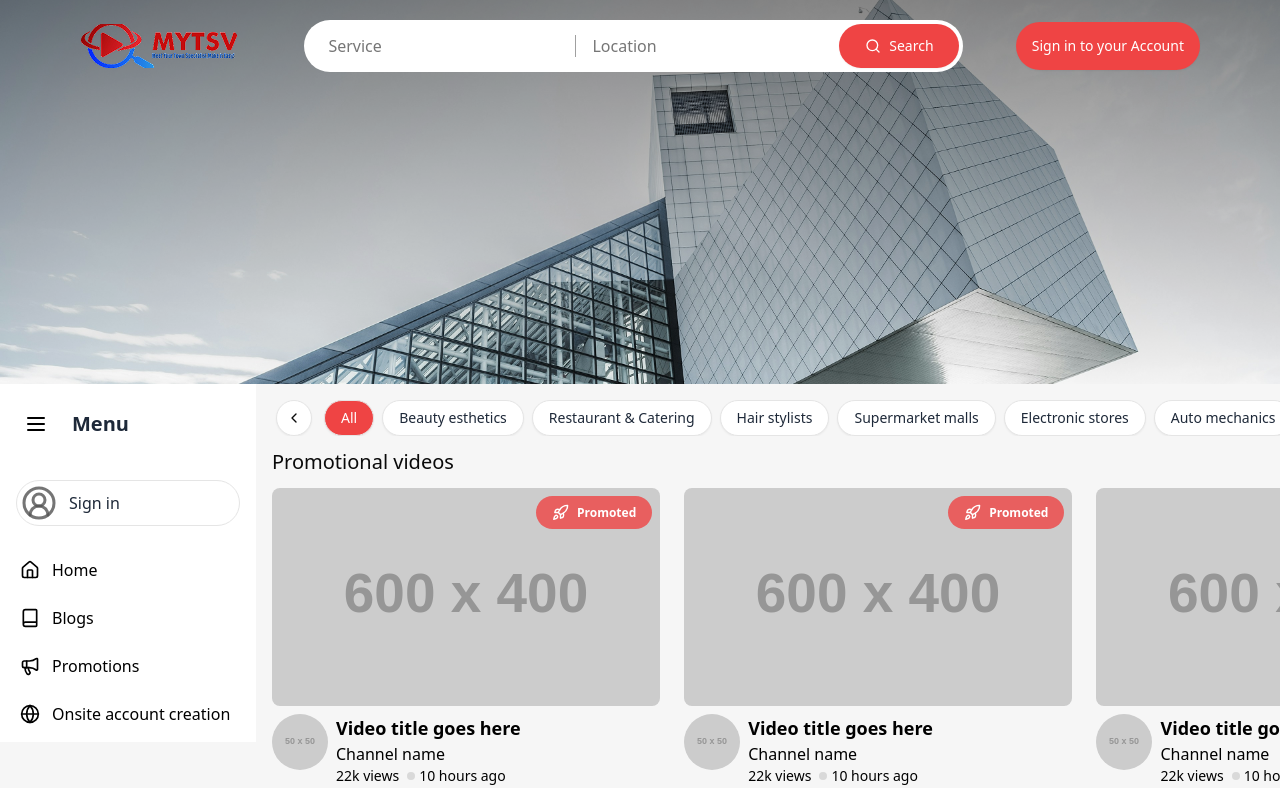
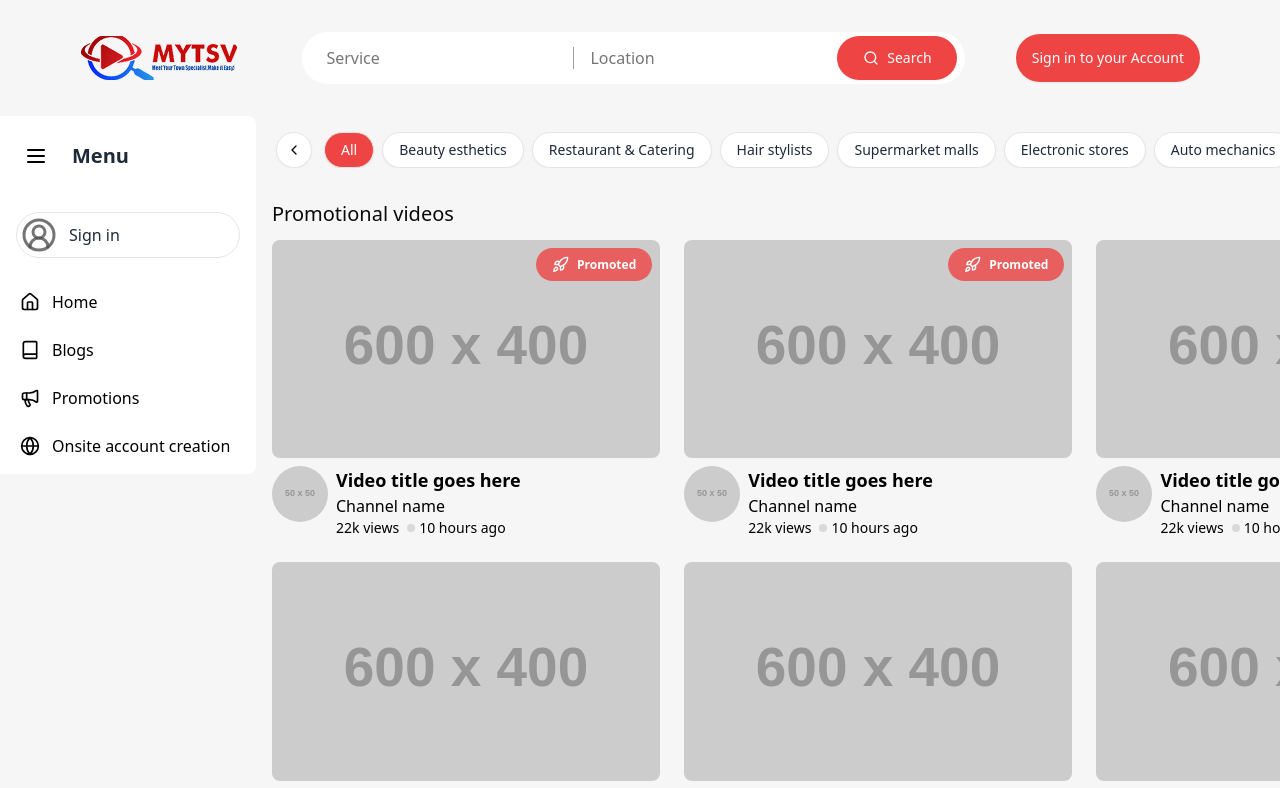
Before and after one commit to sparktechagency/usaybek_web, a Next.js app: page / in a window 1280 px wide. Shown: the top 788 px of the page. Built offline with nearby package versions, Linux system fonts and the light colour scheme.

Commit message:
few change for the root layout font change

```diff
--- a/src/app/(common)/layout.tsx
+++ b/src/app/(common)/layout.tsx
@@ -1,5 +1,5 @@
-import HeroSec from '@/components/common/home/hero-sec'
 import Sidebar from '@/components/common/sideber'
+import Navber from '@/components/shared/navber'
 import { childrenProps } from '@/types'
 import React from 'react'
 
@@ -7,7 +7,8 @@ import React from 'react'
 export default function CommonLayout({ children }: childrenProps) {
   return (
     <div>
-      <HeroSec />
+      {/* <HeroSec /> */}
+      <Navber/>
       <div className='flex'>
         <div><Sidebar /></div>
         <main className='p-4'>{children}</main>
--- a/src/app/(common)/page.tsx
+++ b/src/app/(common)/page.tsx
@@ -14,7 +14,7 @@ export default function Home() {
         onSelectCategory={setSelectedCategory}
       />
       <div>
-        <h1 className="text-xl font-medium py-3">{selectedCategory == "All" ? "Promotional videos" : selectedCategory}</h1>
+        <h1 className="text-xl font-medium pt-8 pb-3">{selectedCategory == "All" ? "Promotional videos" : selectedCategory}</h1>
         <VideoBox />
       </div>
     </div>
--- a/src/app/layout.tsx
+++ b/src/app/layout.tsx
@@ -1,16 +1,14 @@
 import type { Metadata } from "next";
-import { Geist, Geist_Mono } from "next/font/google";
+import { Poppins } from "next/font/google"; // Import Poppins
 import "@/app/style/globals.css";
 import Providers from "@/components/providers";
 
-const geistSans = Geist({
-  variable: "--font-geist-sans",
+// Load Poppins font
+const poppins = Poppins({
+  variable: "--font-poppins",
   subsets: ["latin"],
-});
-
-const geistMono = Geist_Mono({
-  variable: "--font-geist-mono",
-  subsets: ["latin"],
+  weight: ["400", "500", "600", "700"], // Add desired weights
+  display: "swap",
 });
 
 export const metadata: Metadata = {
@@ -25,12 +23,8 @@ export default function RootLayout({
 }>) {
   return (
     <html lang="en">
-      <body
-        className={`${geistSans.variable} ${geistMono.variable} antialiased`}
-      >
-        <Providers>
-          {children}
-        </Providers>
+      <body className={`${poppins.variable} antialiased`}>
+        <Providers>{children}</Providers>
       </body>
     </html>
   );
--- a/src/components/common/sideber/index.tsx
+++ b/src/components/common/sideber/index.tsx
@@ -61,12 +61,12 @@ export default function Sidebar() {
   return (
     <div
       className={cn(
-        "flex flex-col h-fit bg-white transition-all duration-300 ease-in-out",
+        "flex flex-col h-fit bg-white rounded-r-md transition-all duration-300 ease-in-out",
         isExpanded ? "w-64" : "w-20",
       )}
     >
       {/* Header */}
-      <div className="flex items-center p-4 h-20">
+      <div className={`flex items-center  p-4 h-20 ${isExpanded ? "justify-start":"justify-center"}`}>
         <button
           onClick={toggleSidebar}
           className="p-2 rounded-md cursor-pointer"
@@ -117,8 +117,8 @@ export default function Sidebar() {
             </Link>
           )
         )}
-        {login && (<Link className="flex items-center gap-3 px-3 py-2 rounded-full hover:bg-gray-100 transition-colors text-red-500" href={"/"}>
-          <LogOut className="h-5 w-fit text-blacks" />Sign out</Link>)}
+        {login && (<Link className={`flex items-center gap-3 px-3 py-2 rounded-full hover:bg-gray-100 transition-colors text-red-500 ${isExpanded ? "justify-start" : "justify-center m-auto my-3 w-fit"}`} href={"/"}>
+          <LogOut className="h-5 w-fit  text-red-500" /> {isExpanded && <span className="whitespace-nowrap font-normal">{"Sign out"}</span>}</Link>)}
       </nav>
       {/* <nav className="flex-1 py-2 mx-2 space-y-2">
         {navItems.map((item) => (
--- a/src/components/shared/navber/index.tsx
+++ b/src/components/shared/navber/index.tsx
@@ -2,28 +2,28 @@
 import { Button } from '@/components/ui'
 import { Search } from 'lucide-react'
 import Image from 'next/image'
-import React, { useEffect, useRef } from 'react'
 import logoImg from "@/assets/logo.png"
 import { useLogin } from '@/components/common/login-provider'
 import { PlaceholderImg } from '@/lib/utils'
 import Img from '@/components/reuseable/img'
 
 export default function Navber() {
-    const headerRef = useRef<HTMLDivElement>(null);
+    // const headerRef = useRef<HTMLDivElement>(null);
     const { login, setIsLogin } = useLogin()
-    console.log(login)
+    // console.log(login)
 
-    useEffect(() => {
-        const el = headerRef.current;
-        const onScroll = () => el?.classList.toggle('navber-box-shadow', window.scrollY > 0);
-        window.addEventListener('scroll', onScroll);
-        return () => window.removeEventListener('scroll', onScroll);
-    }, []);
+    // useEffect(() => {
+    //     const el = headerRef.current;
+    //     const onScroll = () => el?.classList.toggle('navber-box-shadow', window.scrollY > 0);
+    //     window.addEventListener('scroll', onScroll);
+    //     return () => window.removeEventListener('scroll', onScroll);
+    // }, []);
+    // ref={headerRef}
 
 
     return (
-        <div ref={headerRef} className='sticky z-50 top-0 left-0'>
-            <ul className="relative  z-10 max-w-screen px-20 flex items-center flex-wrap space-y-2 md:space-y-0 justify-center md:justify-between py-5">
+        <div>
+            <ul className="relative  z-10 max-w-screen px-20 flex items-center flex-wrap space-y-2 md:space-y-0 justify-center md:justify-between py-8">
                 <li> <div className="relative w-40 h-11 rounded-full overflow-hidden mr-3">
                     <Image
                         src={logoImg}
@@ -33,7 +33,7 @@ export default function Navber() {
                     />
                 </div></li>
                 <li>
-                    <div className="flex items-center  rounded-full bg-[white] pl-2 pr-1  w-full md:max-w-5xl mx-auto">
+                    <div className="flex items-center  rounded-full bg-[white] px-2  w-full md:max-w-5xl mx-auto">
                         <input
                             type="text"
                             placeholder="Service"
@@ -56,9 +56,9 @@ export default function Navber() {
                 <li>
 
                     {login ? (
-                        <Button onClick={()=>setIsLogin(false)} variant={"primary"} className='h-12 pl-2 pr-4 rounded-full'>
+                        <Button onClick={() => setIsLogin(false)} variant={"primary"} className='h-12 pl-2 pr-4 rounded-full'>
                             <Img src={PlaceholderImg(100, 100)} className='size-10' title='img' />Md Julfiker Islam</Button>)
-                        : (<Button variant={"primary"} onClick={()=>setIsLogin(true)} className='h-12 px-4 rounded-full'>Sign in to your Account</Button>)}</li>
+                        : (<Button variant={"primary"} onClick={() => setIsLogin(true)} className='h-12 px-4 rounded-full'>Sign in to your Account</Button>)}</li>
             </ul>
             <style jsx global>{`
                     .navber-box-shadow {
```
